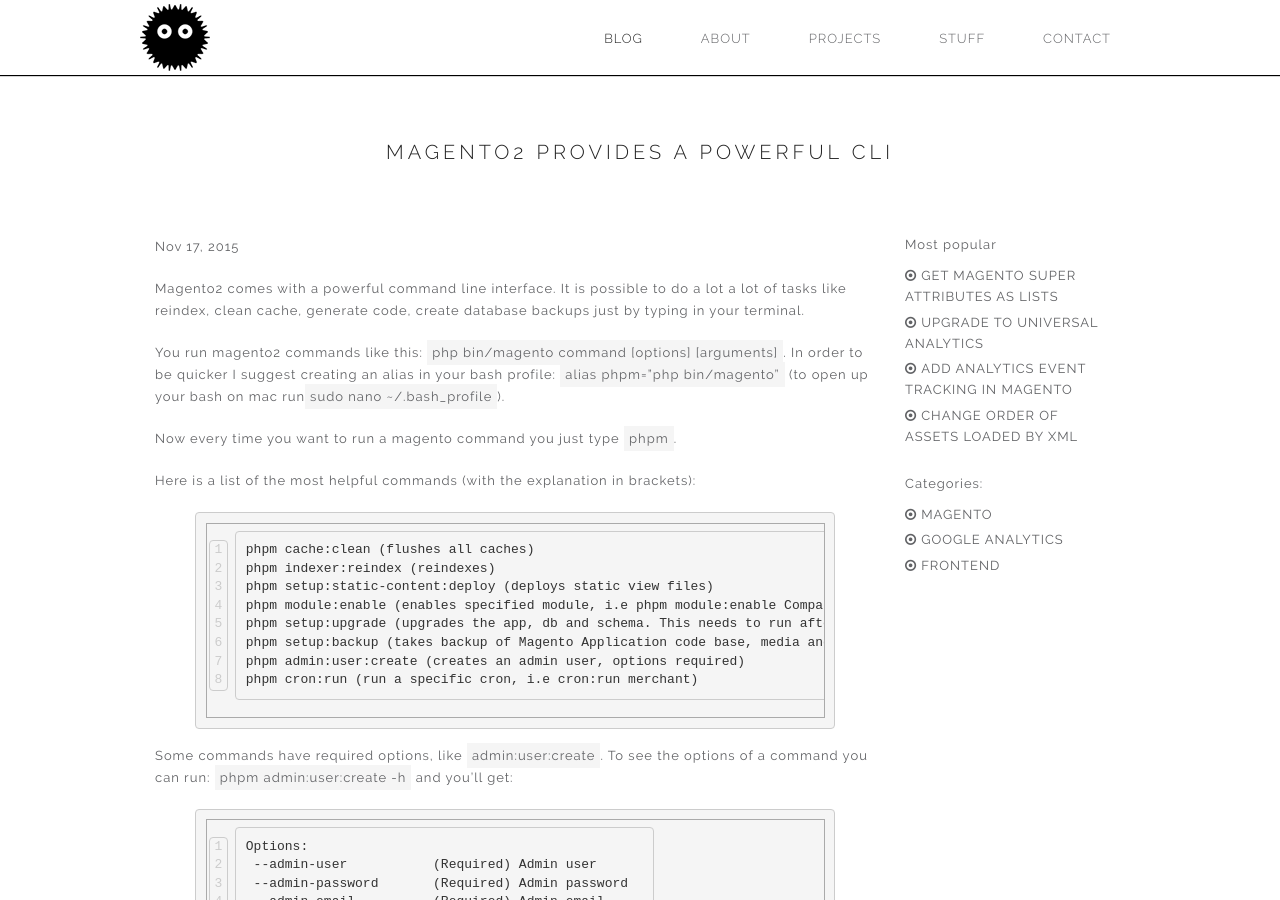
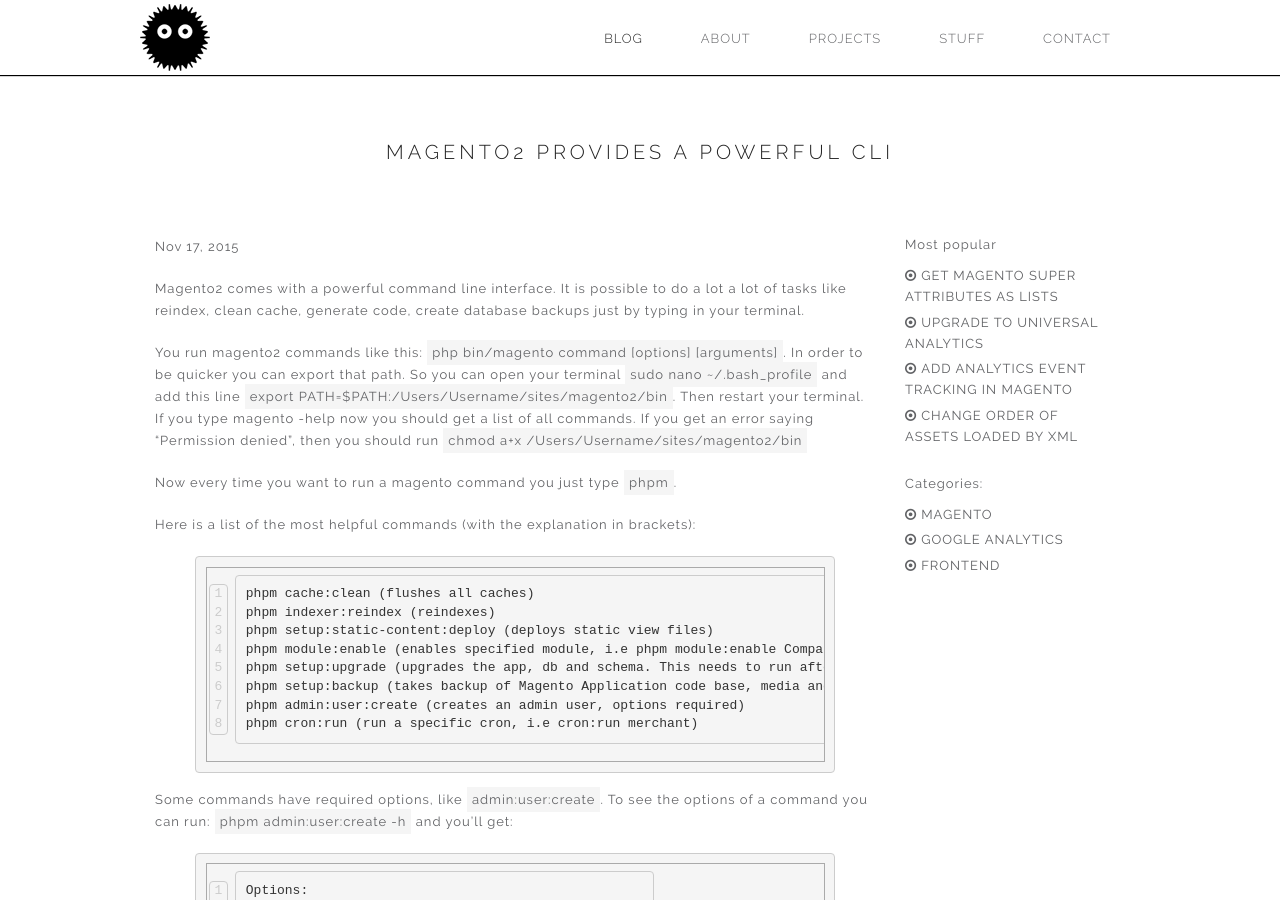
Before and after one commit to ClaudiuCreanga/ClaudiuCreanga.github.io, a Jekyll site: the page built from _posts/2015-07-30-magento2-command-line-tool.markdown, in a window 1280 px wide and 900 px high. Built offline with Jekyll 4.4.1, drawn with Linux system fonts in a browser that asks for light colours; nearby versions of some CDN libraries; comment, search, counter and statistics services are not loaded.

Commit message:
edited fr bash

```diff
--- a/_posts/2015-07-30-magento2-command-line-tool.markdown
+++ b/_posts/2015-07-30-magento2-command-line-tool.markdown
@@ -7,7 +7,7 @@
 ---
 Magento2 comes with a powerful command line interface. It is possible to do a lot a lot of tasks like reindex, clean cache, generate code, create database backups just by typing in your terminal.
 
-You run magento2 commands like this: <span class="code">php bin/magento command [options] [arguments]</span>. In order to be quicker I suggest creating an alias in your bash profile: <span class="code">alias phpm="php bin/magento"</span> (to open up your bash on mac run<span class="code">sudo nano ~/.bash_profile</span>).
+You run magento2 commands like this: <span class="code">php bin/magento command [options] [arguments]</span>. In order to be quicker you can export that path. So you can open your terminal <span class="code">sudo nano ~/.bash_profile</span> and add this line <span class="code">export PATH=$PATH:/Users/Username/sites/magento2/bin</span>. Then restart your terminal. If you type magento -help now you should get a list of all commands. If you get an error saying "Permission denied", then you should run <span class="code">chmod a+x /Users/Username/sites/magento2/bin</span>
 
 Now every time you want to run a magento command you just type <span class="code">phpm</span>.
 
```
